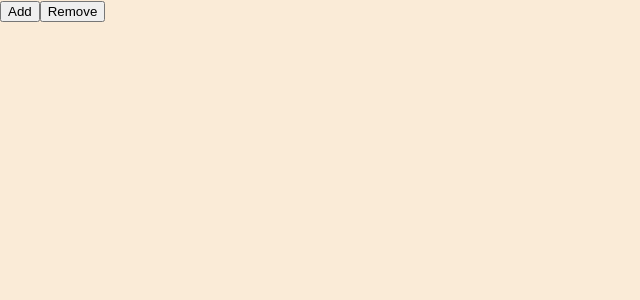
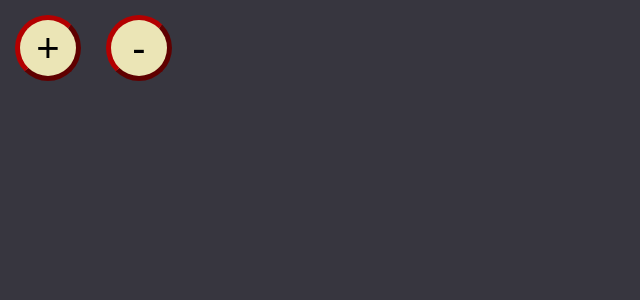
Before and after one commit to Fkscgy/Projeto-PI, a React (Create React App) app in the folder my-app/: page / in a window 1280 px wide. Shown: the top 300 px of the page, without its empty margins (0-640 px from the left). Built offline with nearby package versions, Linux system fonts and the light colour scheme.

Commit message:
Finalização CSS
Moraes lindo

```diff
--- a/my-app/src/App.js
+++ b/my-app/src/App.js
@@ -1,11 +1,8 @@
-import './App.css';
 import Canvas from './components/canvas'
 
 function App() {
   return (
-    <div className="App">
       <Canvas/>
-    </div>
   );
 }
 
--- a/my-app/src/components/canvas/index.jsx
+++ b/my-app/src/components/canvas/index.jsx
@@ -4,7 +4,7 @@ import Post from '../postit';
 
 const Canvas = () => {
     const [post, setPost] = useState([]);
-    const [lastPostId, setLastPostId] = useState(0);
+    const [lastPostId, setLastPostId] = useState(-1);
     const listItem = post.map((value) => <ListItem key={value.id} value={value}/>);
     function ListItem(props) {
         return <Post id={props.value.id} handleBlur ={(id,value,posValue) => change(id,value,posValue)} value={props.value.defaultValue} pos={props.value.pos}/>;
@@ -21,12 +21,17 @@ const Canvas = () => {
         })
     }
     const remove = () => {
+        if(lastPostId === -1){
+            alert('nenhum postit selecionado');
+            return;
+        }
         setPost(state => [...state].filter(x => x.id !== lastPostId).map((x,y) => {return{...x,id: y}}));
+        setLastPostId(-1);
     }
     return (
         <div className='Canvas'>
-            <button onClick={add}>Add</button>
-            <button onClick={remove}>Remove</button>
+                <button onClick={add}>+</button>
+                <button onClick={remove}>-</button>
             <ul>
                 {listItem}
             </ul>
--- a/my-app/src/components/canvas/style.css
+++ b/my-app/src/components/canvas/style.css
@@ -1,7 +1,5 @@
-.Canvas{
-    width: 100vw;
-    height: 100vh;
-    background-color:antiquewhite
+body{
+    background-color:rgb(55, 54, 63)
 }
 #List{
     display: flex;
@@ -9,4 +7,17 @@
     flex-flow: wrap;
     justify-content: left;
     list-style: none;
+    margin: 0%;
 }
+
+button{
+    width: 66px;
+    height: 66px;
+    margin: 15px 10px 15px 15px;
+    border-style: 50px solid;
+    border-width: 5px;
+    border-radius: 50%;
+    border-color: rgb(179, 0, 0);
+    font-size: 40px;
+    background-color: rgb(235, 229, 182);
+}
--- a/my-app/src/components/postit/index.jsx
+++ b/my-app/src/components/postit/index.jsx
@@ -12,6 +12,7 @@ class postit extends React.Component {
     }
     render (){
         return(
+
             <Draggable onStop={(e) =>{this.props.handleBlur(this.props.id,this.state.value,this.state.pos)}} onDrag={(e,data) => {this.setState({pos:{x:data.x,y:data.y}})}} defaultPosition={this.props.pos} handle="#Drag">
                 <div id="Postit">
                     <div id="Drag"></div>
--- a/my-app/src/components/postit/style.css
+++ b/my-app/src/components/postit/style.css
@@ -1,7 +1,8 @@
 .Postit-body{
     background-color: khaki;
     color: rgb(90, 50, 0);
-    font-size: 20px;
+    font-size: 22px;
+    font-family:Verdana, Geneva, Tahoma, sans-serif;
     border-radius: 5px;
     border-width: 0px;
     width: 200px;
@@ -10,6 +11,8 @@
     resize: both;
     justify-content: center;
     position: absolute;
+    outline-style: none;
+    box-shadow: 0px 10px 5px black;
 }
 
 #Postit{
@@ -21,7 +24,12 @@
 }
 
 #Drag{
-    background-color:aqua;
-    width: 10px;
-    height: 10px;
+    box-shadow: 0px 5px 5px black;
+    position: relative;
+    border-radius: 10px;
+    top: 25px;
+    left: 10px;
+    background-color:rgb(255, 108, 108);
+    width: 60px;
+    height: 60px;
 }
```
Also changed, not shown: my-app/src/App.css (deleted).
